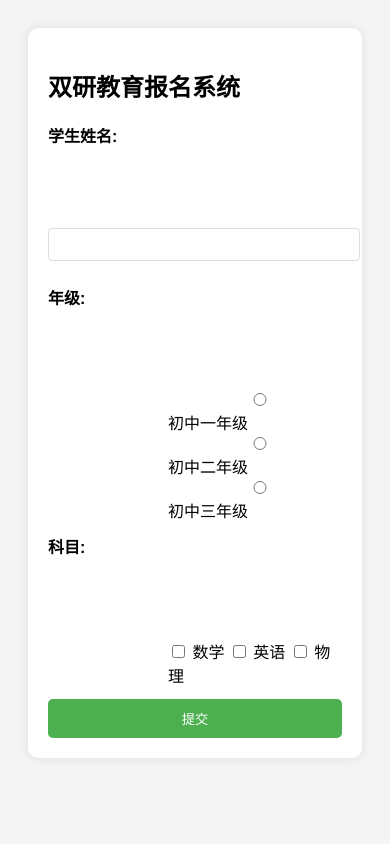
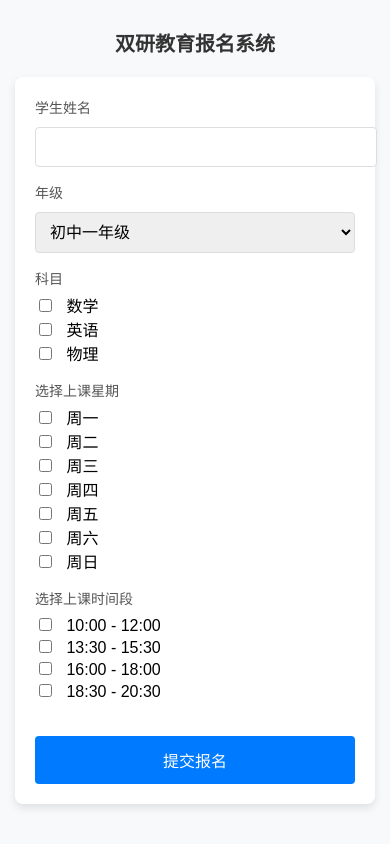
Before and after one commit to Ning19940113/course-registration, a Flask app: page / in a window 390 px wide. Run offline with Flask 3, Linux system fonts and the light colour scheme.

Commit message:
Resolved merge conflicts

```diff
--- a/templates/form.html
+++ b/templates/form.html
@@ -5,210 +5,194 @@
     <meta name="viewport" content="width=device-width, initial-scale=1.0">
     <title>双研教育报名系统</title>
     <style>
+        /* 基础样式 */
         body {
             font-family: Arial, sans-serif;
-            background-color: #f4f4f4;
+            background-color: #f8f9fa;
+            margin: 0;
+            padding: 0;
+        }
+
+        .container {
+            max-width: 800px;
+            margin: 0 auto;
             padding: 20px;
         }
 
+        h1 {
+            text-align: center;
+            color: #333;
+            font-size: 24px;
+            margin-bottom: 20px;
+        }
+
         form {
-            background-color: white;
+            background-color: #fff;
+            border-radius: 8px;
+            box-shadow: 0 4px 8px rgba(0, 0, 0, 0.1);
             padding: 20px;
-            border-radius: 10px;
-            box-shadow: 0 0 10px rgba(0, 0, 0, 0.1);
-            max-width: 500px;
-            margin: 0 auto;
+            display: flex;
+            flex-direction: column;
+        }
+
+        .form-group {
+            margin-bottom: 15px;
+            display: flex;
+            flex-direction: column;
         }
 
         label {
-            font-weight: bold;
-            margin-bottom: 8px;
-            display: block;
+            font-size: 14px;
+            margin-bottom: 5px;
+            color: #555;
         }
 
-        input[type="text"], select {
+        input[type="text"], select, input[type="checkbox"], input[type="radio"], input[type="time"] {
             width: 100%;
-            padding: 8px;
-            margin-bottom: 12px;
+            padding: 10px;
+            font-size: 14px;
             border: 1px solid #ddd;
             border-radius: 4px;
+            margin-top: 5px;
         }
 
-        .form-row {
-            margin-bottom: 12px;
-            display: flex;
-            align-items: center;
-            justify-content: space-between;
+        input[type="checkbox"], input[type="radio"] {
+            width: auto;
+            margin-right: 10px;
         }
 
-        .form-row label {
-            flex: 0 0 100px;
+        .form-group.inline {
+            display: flex;
+            flex-wrap: wrap;
+            gap: 10px;
         }
 
-        .form-row input, .form-row select {
-            flex: 1;
+        .form-group.inline > div {
+            flex: 1 1 48%;  /* Adjusts the width for smaller screens */
         }
 
-        .form-row input[type="checkbox"] {
-            width: auto;
+        .form-group .checkbox-group {
+            display: flex;
+            flex-direction: row;
+            gap: 15px;
         }
 
-        .form-row div {
-            margin-left: 120px;
+        button {
+            width: 100%;
+            padding: 12px;
+            background-color: #007bff;
+            color: white;
+            border: none;
+            border-radius: 4px;
+            font-size: 16px;
+            cursor: pointer;
+            margin-top: 20px;
         }
 
-        input[type="submit"] {
-            background-color: #4CAF50;
-            color: white;
-            padding: 10px 20px;
-            border: none;
-            border-radius: 5px;
-            cursor: pointer;
-            width: 100%;
+        button:hover {
+            background-color: #0056b3;
         }
 
-        input[type="submit"]:hover {
-            background-color: #45a049;
+        /* 手机端适配 */
+        @media (max-width: 768px) {
+            .container {
+                padding: 15px;
             }
 
-        /* 响应式布局 */
-        @media (max-width: 600px) {
-            .form-row {
-                flex-direction: column;
-                align-items: flex-start;
+            h1 {
+                font-size: 20px;
             }
 
-            .form-row label {
-                margin-bottom: 5px;
+            .form-group.inline > div {
+                flex: 1 1 100%;  /* Full width for smaller screens */
             }
 
-            .form-row input, .form-row select {
-                width: 100%;
+            input[type="text"], select, input[type="checkbox"], input[type="radio"], input[type="time"] {
+                font-size: 16px;  /* Adjust font size */
+            }
+
+            button {
+                font-size: 16px;
             }
         }
     </style>
 </head>
 <body>
-    <form id="course-form">
-        <h2>双研教育报名系统</h2>
 
-        <!-- 学生姓名 -->
-        <div class="form-row">
-            <label>学生姓名:</label>
-            <input type="text" name="student-name">
+    <div class="container">
+        <h1>双研教育报名系统</h1>
+        <form id="registration-form">
+            <div class="form-group">
+                <label for="student-name">学生姓名</label>
+                <input type="text" id="student-name" name="student-name" required>
             </div>
 
-        <!-- 年级选择 -->
-        <div class="form-row">
-            <label>年级:</label>
+            <div class="form-group">
+                <label for="grade">年级</label>
+                <select id="grade" name="grade" required>
+                    <option value="grade-1">初中一年级</option>
+                    <option value="grade-2">初中二年级</option>
+                    <option value="grade-3">初中三年级</option>
+                </select>
+            </div>
+
+            <div class="form-group checkbox-group">
+                <label for="subjects">科目</label>
                 <div>
-                <input type="radio" name="grade" value="初中一年级"> 初中一年级
-                <input type="radio" name="grade" value="初中二年级"> 初中二年级
-                <input type="radio" name="grade" value="初中三年级"> 初中三年级
+                    <input type="checkbox" id="math" name="subjects" value="math"> 数学
+                </div>
+                <div>
+                    <input type="checkbox" id="english" name="subjects" value="english"> 英语
+                </div>
+                <div>
+                    <input type="checkbox" id="physics" name="subjects" value="physics"> 物理
                 </div>
             </div>
 
-        <!-- 科目选择 -->
-        <div class="form-row">
-            <label>科目:</label>
+            <div class="form-group">
+                <label for="weekdays">选择上课星期</label>
                 <div>
-                <input type="checkbox" name="subject" value="数学"> 数学
-                <input type="checkbox" name="subject" value="英语"> 英语
-                <input type="checkbox" name="subject" value="物理"> 物理
+                    <input type="checkbox" id="monday" name="weekdays" value="monday"> 周一
+                </div>
+                <div>
+                    <input type="checkbox" id="tuesday" name="weekdays" value="tuesday"> 周二
+                </div>
+                <div>
+                    <input type="checkbox" id="wednesday" name="weekdays" value="wednesday"> 周三
+                </div>
+                <div>
+                    <input type="checkbox" id="thursday" name="weekdays" value="thursday"> 周四
+                </div>
+                <div>
+                    <input type="checkbox" id="friday" name="weekdays" value="friday"> 周五
+                </div>
+                <div>
+                    <input type="checkbox" id="saturday" name="weekdays" value="saturday"> 周六
+                </div>
+                <div>
+                    <input type="checkbox" id="sunday" name="weekdays" value="sunday"> 周日
                 </div>
             </div>
 
-        <!-- 动态生成时间选择 -->
-        <div id="time-container"></div>
+            <div class="form-group">
+                <label for="time">选择上课时间段</label>
+                <div>
+                    <input type="checkbox" id="time1" name="time" value="10:00-12:00"> 10:00 - 12:00
+                </div>
+                <div>
+                    <input type="checkbox" id="time2" name="time" value="13:30-15:30"> 13:30 - 15:30
+                </div>
+                <div>
+                    <input type="checkbox" id="time3" name="time" value="16:00-18:00"> 16:00 - 18:00
+                </div>
+                <div>
+                    <input type="checkbox" id="time4" name="time" value="18:30-20:30"> 18:30 - 20:30
+                </div>
+            </div>
 
-        <!-- 提交按钮 -->
-        <input type="submit" value="提交">
+            <button type="submit">提交报名</button>
         </form>
+    </div>
 
-    <!-- 在这里加入 JavaScript 代码 -->
-    <script>
-        var timeSlots = {
-            "数学": {
-                "上午": ["星期一 9:00-11:00", "星期三 9:00-11:00"],
-                "下午": ["星期二 14:00-16:00", "星期四 14:00-16:00"],
-                "晚上": ["星期五 18:00-20:00"]
-            },
-            "英语": {
-                "上午": ["星期一 8:00-10:00", "星期三 8:00-10:00"],
-                "下午": ["星期二 13:00-15:00", "星期四 13:00-15:00"],
-                "晚上": ["星期五 19:00-21:00"]
-            },
-            "物理": {
-                "上午": ["星期二 10:00-12:00", "星期五 10:00-12:00"],
-                "下午": ["星期一 15:00-17:00", "星期四 15:00-17:00"],
-                "晚上": ["星期三 20:00-22:00"]
-            }
-        };
-
-        function updateTimeOptions() {
-            var selectedSubjects = [];
-            var subjects = document.querySelectorAll('input[name="subject"]:checked');
-
-            subjects.forEach(function(subject) {
-                selectedSubjects.push(subject.value);
-            });
-
-            var timeContainer = document.getElementById('time-container');
-            timeContainer.innerHTML = ''; // 清空当前显示的时间段
-
-            selectedSubjects.forEach(function(subject) {
-                var timeLabel = document.createElement('label');
-                timeLabel.innerText = subject + ' 的意向上课时间：';
-
-                var timeSelect = document.createElement('select');
-                timeSelect.name = subject + '-time';
-                timeSelect.innerHTML = `
-                    <option value="">选择时间段</option>
-                    <option value="上午">上午</option>
-                    <option value="下午">下午</option>
-                    <option value="晚上">晚上</option>
-                `;
-
-                timeSelect.addEventListener('change', function(event) {
-                    var selectedTime = event.target.value;
-                    updateSpecificTime(subject, selectedTime);
-                });
-
-                timeContainer.appendChild(timeLabel);
-                timeContainer.appendChild(timeSelect);
-                timeContainer.appendChild(document.createElement('br'));
-            });
-        }
-
-        function updateSpecificTime(subject, timePeriod) {
-            var timeContainer = document.getElementById('time-container');
-            var existingSpecificTimeSelect = document.getElementById(subject + '-specific-time');
-
-            if (existingSpecificTimeSelect) {
-                timeContainer.removeChild(existingSpecificTimeSelect);
-            }
-
-            if (timePeriod) {
-                var specificTimeSelect = document.createElement('select');
-                specificTimeSelect.id = subject + '-specific-time';
-                specificTimeSelect.name = subject + '-specific-time';
-
-                var options = timeSlots[subject][timePeriod];
-                options.forEach(function(option) {
-                    var optionElement = document.createElement('option');
-                    optionElement.value = option;
-                    optionElement.innerText = option;
-                    specificTimeSelect.appendChild(optionElement);
-                });
-
-                timeContainer.appendChild(specificTimeSelect);
-            }
-        }
-
-        // 当页面加载时，初始化时间选择
-        document.querySelectorAll('input[name="subject"]').forEach(function(input) {
-            input.addEventListener('change', updateTimeOptions);
-        });
-    </script>
 </body>
 </html>
```
Also changed, not shown: index.html (+135 -151 lines). Lines whose indentation alone changed are shown as unchanged.
